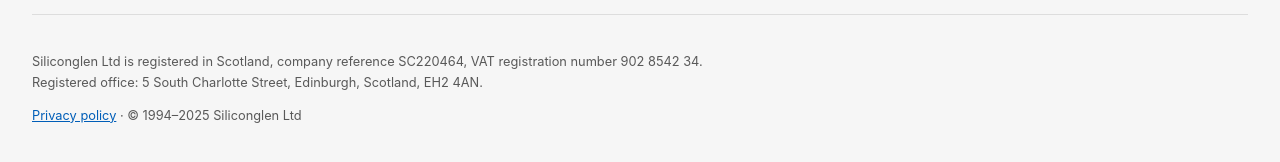
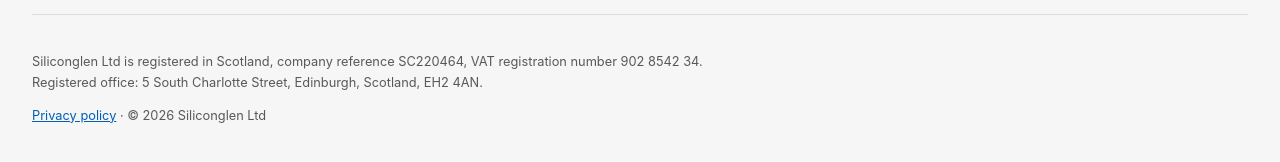
Before and after one commit to siliconglen/siliconglen-site, a Jekyll site: the page built from index.md, in a window 1280 px wide and 900 px high, scrolled down 4711 px. Shown: the part 729-891 px from the top of the window. Built offline with Jekyll 4.4.1, drawn with Linux system fonts in a browser that asks for light colours.

Commit message:
Update footer copyright year to 2026

```diff
--- a/_includes/footer.html
+++ b/_includes/footer.html
@@ -5,7 +5,7 @@
     <div class="legal">
       <p>Siliconglen Ltd is registered in Scotland, company reference SC220464, VAT registration number 902 8542 34.<br>
       Registered office: 5 South Charlotte Street, Edinburgh, Scotland, EH2 4AN.</p>
-      <p><a href="https://www.siliconglen.scot/privacy.html">Privacy policy</a> &middot; &copy; 1994&ndash;2025 Siliconglen Ltd</p>
+      <p><a href="https://www.siliconglen.scot/privacy.html">Privacy policy</a> &middot; &copy; 2026 Siliconglen Ltd</p>
     </div>
   </div>
 </footer>
```
